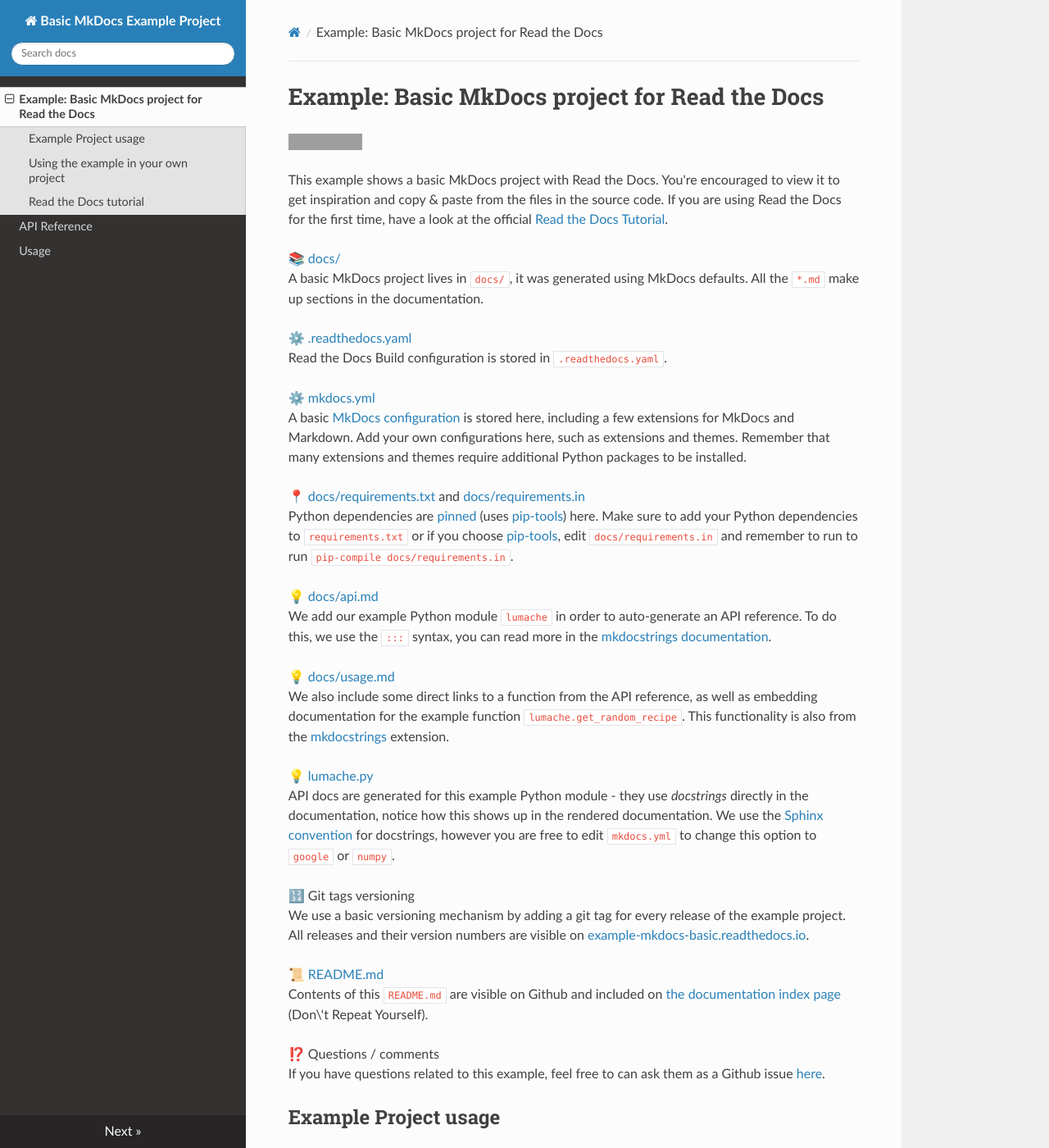
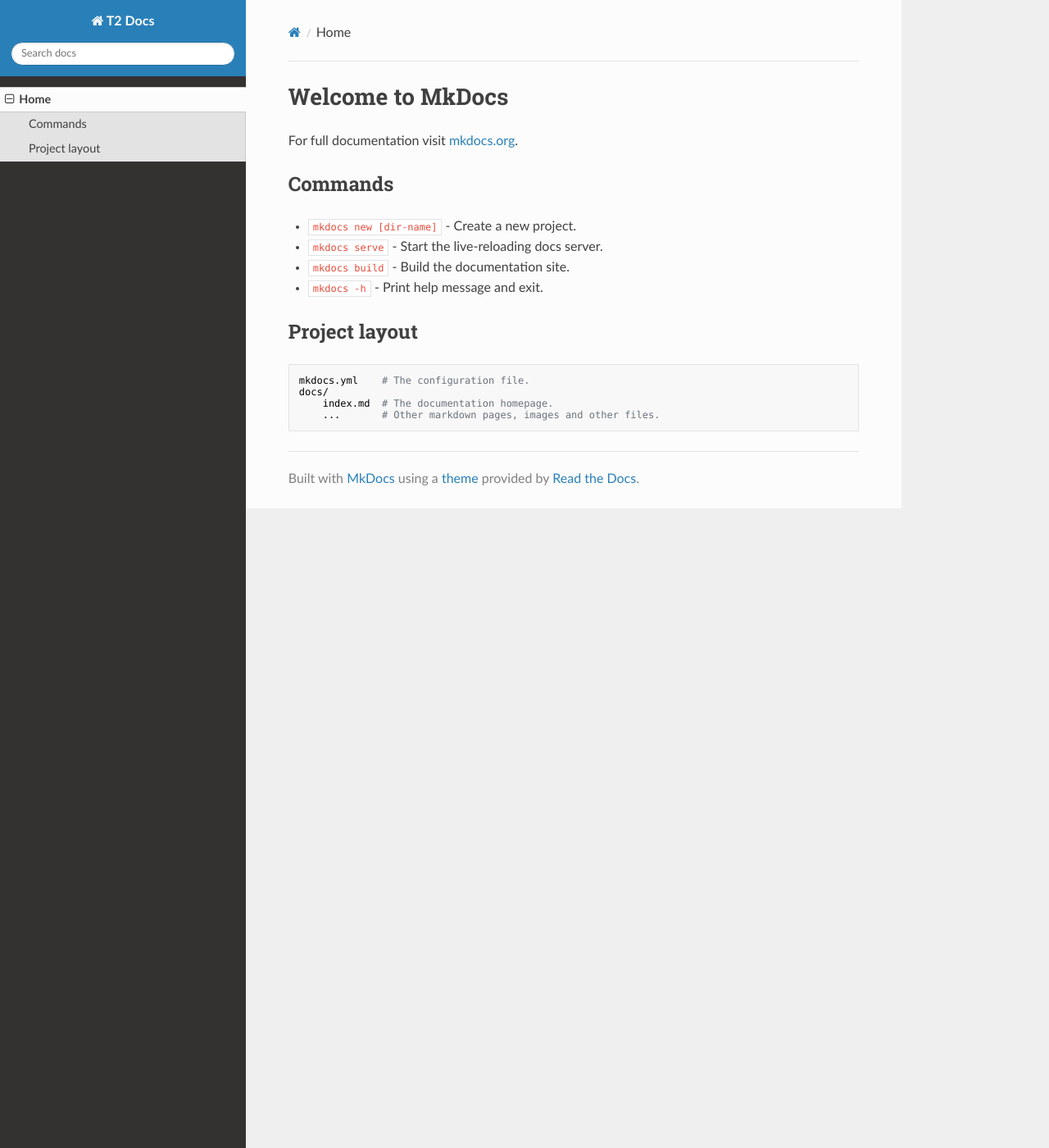
Before and after one commit to arosberg/mwt2-docs-example, an MkDocs documentation site: the page built from docs/index.md, in a window 1280 px wide and 1400 px high. Shown: the whole window at 82% size. Built offline with MkDocs 1.6.1, drawn with Linux system fonts in a browser that asks for light colours; nearby versions of some CDN libraries; some of the changed text lies outside the part shown; grey boxes are pictures that could not be loaded.

Commit message:
Basic mkdocs

````diff
--- a/.readthedocs.yaml
+++ b/.readthedocs.yaml
@@ -15,6 +15,6 @@ mkdocs:
   configuration: mkdocs.yml
 
 # Optionally declare the Python requirements required to build your docs
-python:
-   install:
-   - requirements: docs/requirements.txt
+# python:
+#    install:
+#    - requirements: docs/requirements.txt
--- a/README.md
+++ /dev/null
@@ -1,73 +0,0 @@
-Example: Basic MkDocs project for Read the Docs
-===============================================
-
-[![Documentation Status](https://readthedocs.org/projects/example-mkdocs-basic/badge/?version=latest)](https://example-mkdocs-basic.readthedocs.io/en/latest/?badge=latest)
-
-This example shows a basic MkDocs project with Read the Docs. You're encouraged to view it to get inspiration and copy & paste from the files in the source code. If you are using Read the Docs for the first time, have a look at the official [Read the Docs Tutorial](https://docs.readthedocs.io/en/stable/tutorial/index.html).
-
-📚 [docs/](https://github.com/readthedocs-examples/example-mkdocs-basic/blob/main/docs/)<br>
-A basic MkDocs project lives in `docs/`, it was generated using MkDocs defaults. All the `*.md` make up sections in the documentation.
-
-⚙️ [.readthedocs.yaml](https://github.com/readthedocs-examples/example-mkdocs-basic/blob/main/.readthedocs.yaml)<br>
-Read the Docs Build configuration is stored in `.readthedocs.yaml`.
-
-⚙️ [mkdocs.yml](https://github.com/readthedocs-examples/example-mkdocs-basic/blob/main/mkdocs.yml)<br>
-A basic [MkDocs configuration](https://www.mkdocs.org/user-guide/configuration/) is stored here, including a few extensions for MkDocs and Markdown. Add your own configurations here, such as extensions and themes. Remember that many extensions and themes require additional Python packages to be installed.
-
-📍 [docs/requirements.txt](https://github.com/readthedocs-examples/example-mkdocs-basic/blob/main/docs/requirements.txt) and [docs/requirements.in](https://github.com/readthedocs-examples/example-mkdocs-basic/blob/main/docs/requirements.in)<br>
-Python dependencies are [pinned](https://docs.readthedocs.io/en/latest/guides/reproducible-builds.html) (uses [pip-tools](https://pip-tools.readthedocs.io/en/latest/)) here. Make sure to add your Python dependencies to `requirements.txt` or if you choose [pip-tools](https://pip-tools.readthedocs.io/en/latest/), edit `docs/requirements.in` and remember to run to run `pip-compile docs/requirements.in`.
-
-💡 [docs/api.md](https://github.com/readthedocs-examples/example-mkdocs-basic/blob/main/docs/api.md)<br>
-We add our example Python module `lumache` in order to auto-generate an API reference. To do this, we use the `:::` syntax, you can read more in the [mkdocstrings documentation](https://mkdocstrings.github.io/).
-
-💡 [docs/usage.md](https://github.com/readthedocs-examples/example-mkdocs-basic/blob/main/docs/usage.md)<br>
-We also include some direct links to a function from the API reference, as well as embedding documentation for the example function `lumache.get_random_recipe`. This functionality is also from the [mkdocstrings](https://mkdocstrings.github.io/python/) extension.
-
-💡 [lumache.py](https://github.com/readthedocs-examples/example-mkdocs-basic/blob/main/lumache.py)<br>
-API docs are generated for this example Python module - they use *docstrings* directly in the documentation, notice how this shows up in the rendered documentation. We use the [Sphinx convention](https://pythonhosted.org/an_example_pypi_project/sphinx.html#function-definitions) for docstrings, however you are free to edit `mkdocs.yml` to change this option to `google` or `numpy`.
-
-🔢 Git tags versioning<br>
-We use a basic versioning mechanism by adding a git tag for every release of the example project. All releases and their version numbers are visible on
-[example-mkdocs-basic.readthedocs.io](https://example-mkdocs-basic.readthedocs.io/en/latest/).
-
-📜 [README.md](https://github.com/readthedocs-examples/example-mkdocs-basic/blob/main/README.md)<br>
-Contents of this `README.md` are visible on Github and included on [the documentation index page](https://example-mkdocs-basic.readthedocs.io/en/latest/) (Don\'t Repeat Yourself).
-
-⁉️ Questions / comments<br>
-If you have questions related to this example, feel free to can ask them as a Github issue [here](https://github.com/readthedocs-examples/example-mkdocs-basic/issues).
-
-
-Example Project usage
----------------------
-
-This project has a standard MkDocs layout which is built by Read the Docs almost the same way that you would build it locally (on your own laptop!).
-
-You can build and view this documentation project locally - we recommend that you activate [a local Python virtual environment first](https://packaging.python.org/en/latest/guides/installing-using-pip-and-virtual-environments/#creating-a-virtual-environment):
-
-```console
-# Install required Python dependencies (MkDocs etc.)
-pip install -r docs/requirements.txt
-
-# Run the mkdocs development server
-mkdocs serve
-```
-
-Using the example in your own project
--------------------------------------
-
-If you are new to Read the Docs, you may want to refer to the [Read the Docs User documentation](https://docs.readthedocs.io/).
-
-If you are copying this code in order to get started with your documentation, you need to:
-
-1. place your `docs/` folder alongside your Python project. If you are starting a new project, you can adapt the `pyproject.toml` example configuration.
-1. use your existing project repository or create a new repository on Github, GitLab, Bitbucket or another host supported by Read the Docs.
-1. copy `mkdocs.yml`, `.readthedocs.yaml` and the `docs/` folder into your project.
-1. customize all the files, replacing example contents.
-1. Rebuild the documenation locally to see that it works.
-1. *Finally*, register your project on Read the Docs, see [Importing Your Documentation](https://docs.readthedocs.io/en/stable/intro/import-guide.html).
-
-
-Read the Docs tutorial
-----------------------
-
-To get started with Read the Docs, you may also refer to the [Read the Docs tutorial](https://docs.readthedocs.io/en/stable/tutorial/). It provides a full walk-through of building an example project similar to the one in this repository.
--- a/docs/api.md
+++ /dev/null
@@ -1,3 +0,0 @@
-# API Reference
-
-::: lumache
--- a/docs/index.md
+++ b/docs/index.md
@@ -1,14 +1,17 @@
-{!README.md!}
+# Welcome to MkDocs
 
-# Welcome to Lumache's documentation!
+For full documentation visit [mkdocs.org](https://www.mkdocs.org).
 
-**Lumache** (/lu\'make/) is a Python library for cooks and food lovers
-that creates recipes mixing random ingredients. It pulls data from the
-[Open Food Facts database](https://world.openfoodfacts.org/) and offers
-a *simple* and *intuitive* API.
+## Commands
 
-Check out the [usage](usage) section for further information, including how to [install](usage#installation) the project.
+* `mkdocs new [dir-name]` - Create a new project.
+* `mkdocs serve` - Start the live-reloading docs server.
+* `mkdocs build` - Build the documentation site.
+* `mkdocs -h` - Print help message and exit.
 
-!!! note
+## Project layout
 
-    This project is under active development.
+    mkdocs.yml    # The configuration file.
+    docs/
+        index.md  # The documentation homepage.
+        ...       # Other markdown pages, images and other files.
--- a/mkdocs.yml
+++ b/mkdocs.yml
@@ -1,16 +1,6 @@
-site_name: Basic MkDocs Example Project
-theme:
-  name: readthedocs
-  highlightjs: true
-plugins:
-  - search
-  - mkdocstrings:
-      handlers:
-        # See: https://mkdocstrings.github.io/python/usage/
-        python:
-          options:
-            docstring_style: sphinx
-markdown_extensions:
-  - markdown_include.include:
-      base_path: .
-  - admonition
+site_name: T2 Docs
+nav:
+  - Home: index.md
+  # - About: about.md
+
+theme: readthedocs
````
Also changed, not shown: docs/requirements.txt (deleted, +0 -66 lines), docs/usage.md (deleted, +0 -34 lines), lumache.py (deleted, +0 -34 lines), pyproject.toml (deleted, +0 -8 lines), 1 other file.
